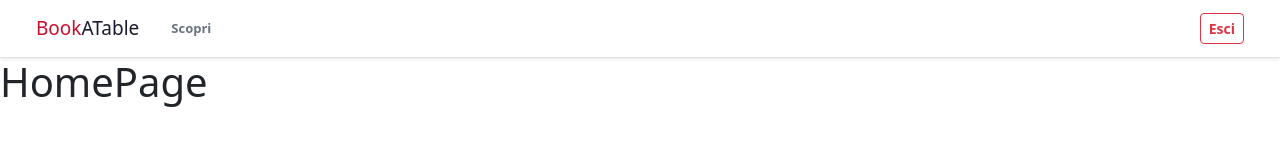
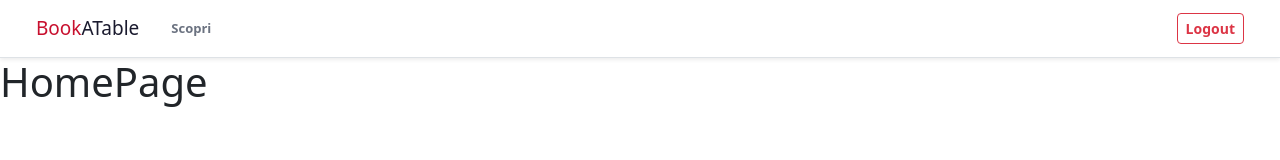
Before and after one commit to Filippo-Timo/BookATable-Frontend, a React (Vite) app: page / in a window 1280 px wide. Shown: the top 160 px of the page. Built offline with nearby package versions, Linux system fonts and the light colour scheme; sample sign-in values are in the browser's storage.

Commit message:
Changes a Logout button text

```diff
--- a/src/components/AppNavbar.jsx
+++ b/src/components/AppNavbar.jsx
@@ -50,7 +50,7 @@ function AppNavbar() {
                         className="fw-semibold"
                         onClick={handleLogout}
                     >
-                        Esci
+                        Logout
                     </Button>
                 </div>
             </Container>
```
